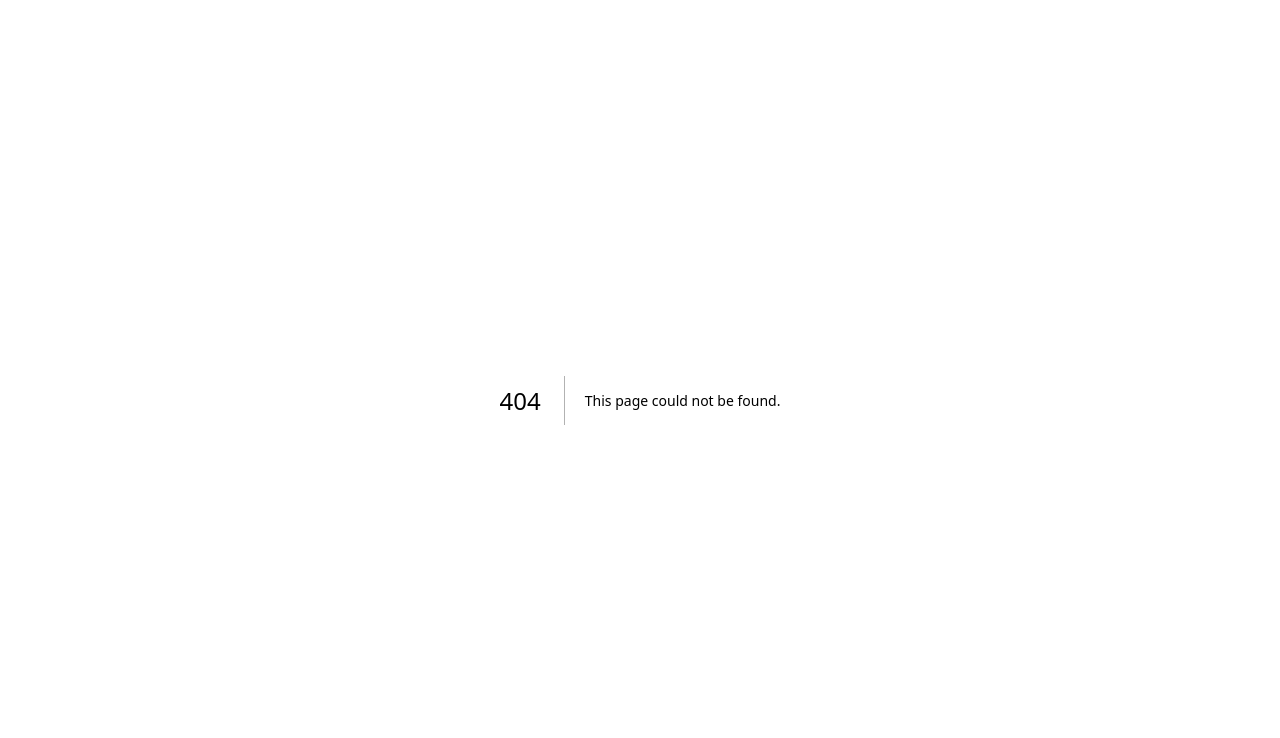
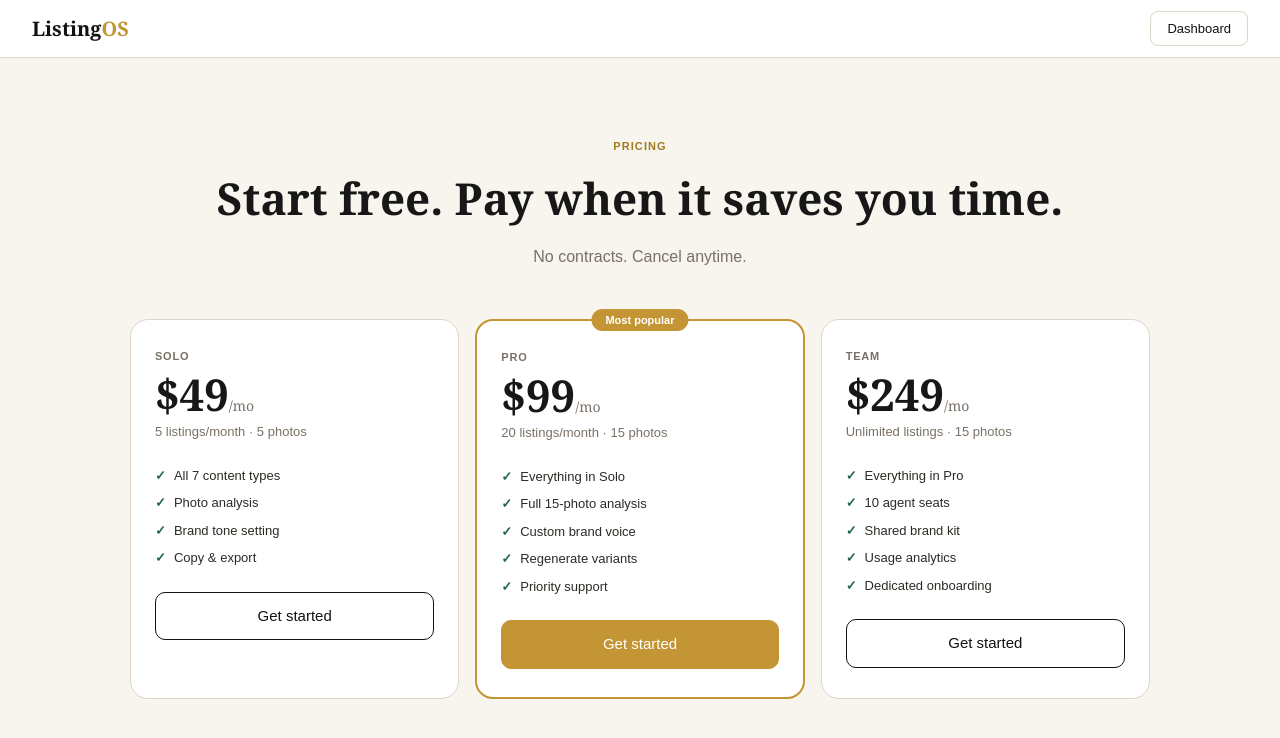
Before and after one commit to listingos/listingos, a Next.js app: page /pricing in a window 1280 px wide. Before the commit this address had no page. Shown: the top 738 px of the page. Built offline with nearby package versions, Linux system fonts and the light colour scheme; no server answers.

Commit message:
add pricing and stripe checkout

```diff
--- /dev/null
+++ b/app/api/checkout/route.ts
@@ -0,0 +1,28 @@
+import Stripe from 'stripe';
+import { NextRequest } from 'next/server';
+
+const stripe = new Stripe(process.env.STRIPE_SECRET_KEY!);
+
+export async function POST(req: NextRequest) {
+  try {
+    const { priceId, email } = await req.json();
+
+    if (!priceId) {
+      return Response.json({ error: 'No price ID provided' }, { status: 400 });
+    }
+
+    const session = await stripe.checkout.sessions.create({
+      mode: 'subscription',
+      payment_method_types: ['card'],
+      line_items: [{ price: priceId, quantity: 1 }],
+      success_url: `${process.env.NEXT_PUBLIC_URL}/dashboard?success=true`,
+      cancel_url: `${process.env.NEXT_PUBLIC_URL}/pricing`,
+      customer_email: email,
+    });
+
+    return Response.json({ url: session.url });
+  } catch (err: any) {
+    console.error('Stripe error:', err.message);
+    return Response.json({ error: err.message }, { status: 500 });
+  }
+}
--- /dev/null
+++ b/app/pricing/page.tsx
@@ -0,0 +1,101 @@
+'use client';
+import { useUser } from '@clerk/nextjs';
+import { useState } from 'react';
+import { useRouter } from 'next/navigation';
+
+export default function Pricing() {
+  const { user } = useUser();
+  const router = useRouter();
+  const [loading, setLoading] = useState<string | null>(null);
+
+  const plans = [
+    {
+      name: 'Solo',
+      price: '$49',
+      period: '/mo',
+      limit: '5 listings/month · 5 photos',
+      priceId: 'price_1TGkwmCxBEAWBS3AlReeP9qs',
+      features: ['All 7 content types', 'Photo analysis', 'Brand tone setting', 'Copy & export'],
+      featured: false,
+    },
+    {
+      name: 'Pro',
+      price: '$99',
+      period: '/mo',
+      limit: '20 listings/month · 15 photos',
+      priceId: 'price_1TGkwlCxBEAWBS3ApNP6oh2e',
+      features: ['Everything in Solo', 'Full 15-photo analysis', 'Custom brand voice', 'Regenerate variants', 'Priority support'],
+      featured: true,
+    },
+    {
+      name: 'Team',
+      price: '$249',
+      period: '/mo',
+      limit: 'Unlimited listings · 15 photos',
+      priceId: 'price_1TGkwnCxBEAWBS3AYxT5dl5X',
+      features: ['Everything in Pro', '10 agent seats', 'Shared brand kit', 'Usage analytics', 'Dedicated onboarding'],
+      featured: false,
+    },
+  ];
+
+  async function subscribe(priceId: string, planName: string) {
+    if (!user) {
+      router.push('/sign-up');
+      return;
+    }
+    setLoading(planName);
+    const res = await fetch('/api/checkout', {
+      method: 'POST',
+      headers: { 'Content-Type': 'application/json' },
+      body: JSON.stringify({
+        priceId,
+        email: user.primaryEmailAddress?.emailAddress,
+      }),
+    });
+    const { url } = await res.json();
+    window.location.href = url;
+  }
+
+  return (
+    <div style={{ fontFamily: 'sans-serif', background: '#F8F4EE', minHeight: '100vh' }}>
+      <nav style={{ display: 'flex', alignItems: 'center', justifyContent: 'space-between', padding: '0 32px', height: '58px', background: 'white', borderBottom: '1px solid #DDD6C8' }}>
+        <a href="/" style={{ fontFamily: 'Georgia, serif', fontSize: '20px', fontWeight: '700', textDecoration: 'none', color: '#141210' }}>
+          Listing<span style={{ color: '#C49535' }}>OS</span>
+        </a>
+        <a href="/dashboard" style={{ fontSize: '13px', color: '#141210', textDecoration: 'none', padding: '7px 16px', border: '1px solid #DDD6C8', borderRadius: '8px' }}>Dashboard</a>
+      </nav>
+
+      <div style={{ maxWidth: '1100px', margin: '0 auto', padding: '80px 40px', textAlign: 'center' }}>
+        <div style={{ fontSize: '11px', fontWeight: '600', letterSpacing: '0.1em', textTransform: 'uppercase', color: '#A07A20', marginBottom: '10px' }}>Pricing</div>
+        <h1 style={{ fontFamily: 'Georgia, serif', fontSize: '44px', fontWeight: '700', marginBottom: '14px' }}>Start free. Pay when it saves you time.</h1>
+        <p style={{ fontSize: '16px', color: '#7A7066', marginBottom: '50px' }}>No contracts. Cancel anytime.</p>
+
+        <div style={{ display: 'grid', gridTemplateColumns: 'repeat(3, 1fr)', gap: '16px', textAlign: 'left' }}>
+          {plans.map(p => (
+            <div key={p.name} style={{ background: 'white', border: p.featured ? '2px solid #C49535' : '1px solid #DDD6C8', borderRadius: '18px', padding: '28px 24px', position: 'relative' }}>
+              {p.featured && (
+                <div style={{ position: 'absolute', top: '-12px', left: '50%', transform: 'translateX(-50%)', background: '#C49535', color: 'white', fontSize: '11px', fontWeight: '600', padding: '3px 14px', borderRadius: '20px', whiteSpace: 'nowrap' }}>Most popular</div>
+              )}
+              <div style={{ fontSize: '11px', fontWeight: '600', letterSpacing: '0.07em', textTransform: 'uppercase', color: '#7A7066', marginBottom: '8px' }}>{p.name}</div>
+              <div style={{ fontFamily: 'Georgia, serif', fontSize: '44px', fontWeight: '700', lineHeight: '1', marginBottom: '6px' }}>
+                {p.price}<span style={{ fontSize: '14px', fontWeight: '400', color: '#7A7066' }}>{p.period}</span>
+              </div>
+              <div style={{ fontSize: '13px', color: '#7A7066', marginBottom: '20px' }}>{p.limit}</div>
+              {p.features.map(f => (
+                <div key={f} style={{ fontSize: '13px', color: '#2E2A25', padding: '4px 0', display: 'flex', gap: '8px' }}>
+                  <span style={{ color: '#1E6645', fontWeight: '600' }}>✓</span>{f}
+                </div>
+              ))}
+              <button
+                onClick={() => subscribe(p.priceId, p.name)}
+                disabled={loading === p.name}
+                style={{ display: 'block', width: '100%', marginTop: '20px', padding: '12px', borderRadius: '10px', textAlign: 'center', fontSize: '15px', fontWeight: '500', cursor: loading === p.name ? 'not-allowed' : 'pointer', background: p.featured ? '#C49535' : 'transparent', color: p.featured ? 'white' : '#141210', border: p.featured ? '1.5px solid #C49535' : '1.5px solid #141210' }}>
+                {loading === p.name ? 'Loading...' : 'Get started'}
+              </button>
+            </div>
+          ))}
+        </div>
+      </div>
+    </div>
+  );
+}
```
